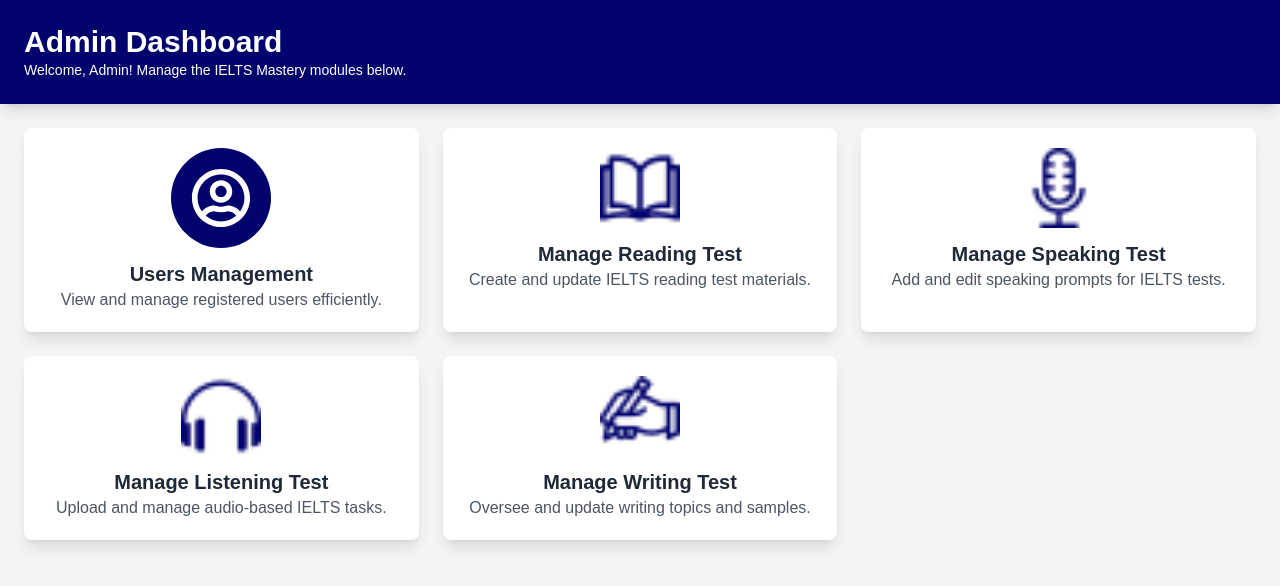
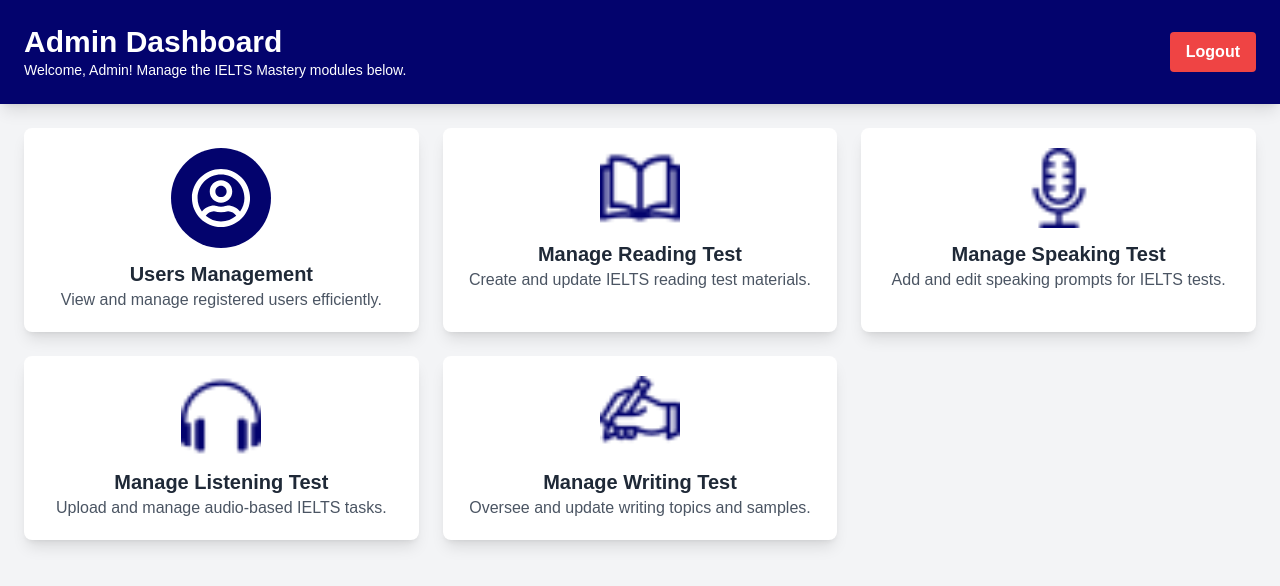
Before and after one commit to AmanShahzad1/ieltsmastery-main, a Next.js app in the folder ieltsmastery-main/: page /admin/home in a window 1280 px wide. Shown: the top 586 px of the page. Built offline with nearby package versions, Linux system fonts and the light colour scheme; sample sign-in values are in the browser's storage.

Commit message:
admin logout

```diff
--- a/ieltsmastery-main/app/admin/home/page.tsx
+++ b/ieltsmastery-main/app/admin/home/page.tsx
@@ -3,6 +3,7 @@
 import { FaRegUserCircle } from "react-icons/fa";
 import { useRouter } from "next/navigation";
 import AdminProtectedRoute from "../../pages/RouteProtected/adminRouteProtected";
+
 export default function AdminDashboard() {
   const router = useRouter();
 
@@ -11,14 +12,31 @@
     router.push(path);
   };
 
+  // Logout function
+  const handleLogout = () => {
+    // Perform logout logic here (e.g., clear session, redirect, etc.)
+    if (typeof window !== "undefined") {
+      localStorage.removeItem("adminToken");
+    }
+    router.push("login");
+  };
+
   return (
     <>
       <AdminProtectedRoute>
         <div className="min-h-screen bg-gray-100">
           {/* Header */}
-      <header className="bg-[#03036D] text-white p-6 shadow-lg">
+          <header className="bg-[#03036D] text-white p-6 shadow-lg flex justify-between items-center">
+            <div>
               <h1 className="text-3xl font-bold">Admin Dashboard</h1>
               <p className="text-sm">Welcome, Admin! Manage the IELTS Mastery modules below.</p>
+            </div>
+            <button
+              onClick={handleLogout}
+              className="bg-red-500 hover:bg-red-700 text-white font-bold py-2 px-4 rounded"
+            >
+              Logout
+            </button>
           </header>
 
           {/* Main Content */}
@@ -40,9 +58,7 @@
                 <FaRegUserCircle style={{ color: "white", width: 60, height: 60 }} />
               </div>
               <h2 className="text-xl font-bold text-center mt-3 text-gray-800">Users Management</h2>
-          <p className="text-gray-600 text-center">
-            View and manage registered users efficiently.
-          </p>
+              <p className="text-gray-600 text-center">View and manage registered users efficiently.</p>
             </div>
 
             {/* Manage Reading Test */}
@@ -58,9 +74,7 @@
                 className="mx-auto object-contain"
               />
               <h2 className="text-xl font-bold text-center mt-3 text-gray-800">Manage Reading Test</h2>
-          <p className="text-gray-600 text-center">
-            Create and update IELTS reading test materials.
-          </p>
+              <p className="text-gray-600 text-center">Create and update IELTS reading test materials.</p>
             </div>
 
             {/* Manage Speaking Test */}
@@ -76,9 +90,7 @@
                 className="mx-auto object-contain"
               />
               <h2 className="text-xl font-bold text-center mt-3 text-gray-800">Manage Speaking Test</h2>
-          <p className="text-gray-600 text-center">
-            Add and edit speaking prompts for IELTS tests.
-          </p>
+              <p className="text-gray-600 text-center">Add and edit speaking prompts for IELTS tests.</p>
             </div>
 
             {/* Manage Listening Test */}
@@ -94,9 +106,7 @@
                 className="mx-auto object-contain"
               />
               <h2 className="text-xl font-bold text-center mt-3 text-gray-800">Manage Listening Test</h2>
-          <p className="text-gray-600 text-center">
-            Upload and manage audio-based IELTS tasks.
-          </p>
+              <p className="text-gray-600 text-center">Upload and manage audio-based IELTS tasks.</p>
             </div>
 
             {/* Manage Writing Test */}
@@ -112,9 +122,7 @@
                 className="mx-auto object-contain"
               />
               <h2 className="text-xl font-bold text-center mt-3 text-gray-800">Manage Writing Test</h2>
-          <p className="text-gray-600 text-center">
-            Oversee and update writing topics and samples.
-          </p>
+              <p className="text-gray-600 text-center">Oversee and update writing topics and samples.</p>
             </div>
           </div>
         </div>
```
Lines whose indentation alone changed are shown as unchanged.
